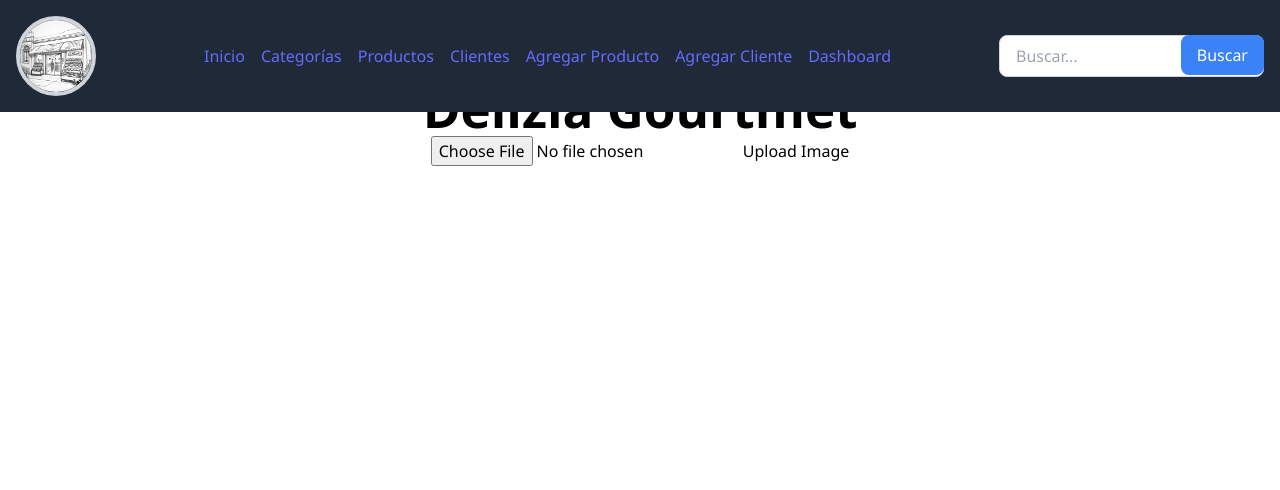
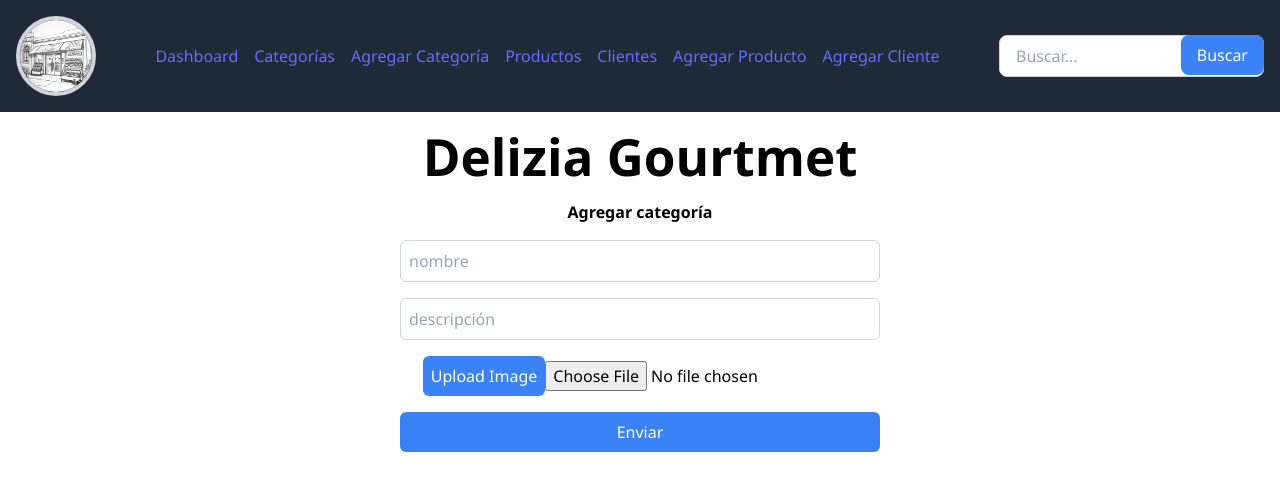
Before and after one commit to BeJotaTriple/Delizia-Gourmet, a React (Vite) app in the folder frontend/: page /add-category in a window 1280 px wide. Shown: the top 490 px of the page. Built offline with nearby package versions, Linux system fonts and the light colour scheme; no server answers.

Commit message:
Creación del formulario para agregar categorías

```diff
--- a/frontend/src/App.tsx
+++ b/frontend/src/App.tsx
@@ -6,7 +6,7 @@
 import Clients from './components/Clients'
 import Products from './components/Products'
 import AddClient from './components/AddClient'
-import UploadImage from './components/UploadImage'
+import AddCategory from './components/AddCategory'
 
 function App() {
   return (
@@ -15,9 +15,9 @@
         <h1 className='font-bold w-full'>Delizia Gourtmet</h1>
       </header>
       <Navbar />
-      <UploadImage />
       <Routes>
         <Route path='/categorias' element={<Categorias />} />
+        <Route path='/add-category' element={<AddCategory />} />
         <Route path='/add-product' element={<AddProduct />} />
         <Route path='/clientes' element={<Clients />} />
         <Route path='/add-client' element={<AddClient />} />
--- /dev/null
+++ b/frontend/src/components/AddCategory.tsx
@@ -0,0 +1,68 @@
+import React, { useState } from 'react';
+import axios from 'axios';
+import apiClient from '../api/apiClient';
+import styles from '../style';
+
+const AddCategory: React.FC = () => {
+  //Creación del formulario
+  const [formData, setFormData] = useState({
+    name: '',
+    description: '',
+    image: ''
+  });
+  const [image, setImage] = useState<File | null>(null);
+
+  const handleSubmit = async (e: React.FormEvent) => {
+    e.preventDefault();
+    try {
+      await apiClient.post('api/categories/', formData);
+      alert('Category registered sucessfully');
+    } catch (error) {
+      alert('Error registering category');
+    }
+  };
+
+  // Manejo de imagen para cloudify
+  const handleImageChange = (e: React.ChangeEvent<HTMLInputElement>) => {
+    if (e.target.files) {
+      setImage(e.target.files[0]);
+    }
+  };
+
+  const handleUpload = async () => {
+    if (image) {
+      const formDataImage = new FormData();
+      formDataImage.append('file', image);
+      formDataImage.append('upload_preset', 'ml_default');
+
+      try {
+        const response = await axios.post('https://api.cloudinary.com/v1_1/dl8mgmlbq/image/upload', formDataImage);
+        const imageUrl = response.data.secure_url;
+        setFormData({...formData, image: imageUrl});
+        // Enviar la URL de la imagen a tu backend para almacenarla en la base de datos
+        console.log('Image URL saved to database:', imageUrl);
+      } catch (error) {
+        console.error('Error uploading image:', error);
+      }
+    }
+  };
+
+  return (
+    <form onSubmit={handleSubmit} className="max-w-lg mx-auto p-4">
+      <div className="flex flex-col space-y-4">
+        <h2 className="font-bold w-full">Agregar categoría</h2>
+        <input type="text" placeholder="nombre" onChange={e => setFormData({ ...formData, name: e.target.value })}
+          className={`${styles.inputForm}`} />
+        <input type="text" placeholder="descripción" onChange={e => setFormData({ ...formData, description: e.target.value })}
+          className={`${styles.inputForm}`} />
+        <div>
+          <button onClick={handleUpload} className={`${styles.buttonForm}`}>Upload Image</button>
+          <input type="file" onChange={handleImageChange} />
+        </div>
+        <button type="submit" className={`${styles.buttonForm}`}>Enviar</button>
+      </div>
+    </form>
+  )
+};
+
+export default AddCategory;
--- a/frontend/src/components/Navbar.tsx
+++ b/frontend/src/components/Navbar.tsx
@@ -15,13 +15,13 @@
             <img src={logo} alt="" className="w-20 h-20 rounded-full border-4 border-gray-300"/>
                 {/* Menu en pantalla grande */}
                 <div className="hidden md:flex space-x-4">
-                    <Link to='/inicio'>Inicio</Link>
+                    <Link to='/dashboard'>Dashboard</Link>
                     <Link to='/categorias'>Categorías</Link>
+                    <Link to='/add-category'>Agregar Categoría</Link>
                     <Link to='/products'>Productos</Link>
                     <Link to='/clientes'>Clientes</Link>
                     <Link to='/add-product'>Agregar Producto</Link>
                     <Link to='/add-client'>Agregar Cliente</Link>
-                    <Link to='/dashboard'>Dashboard</Link>
                 </div>
 
                 <div className="md:block relative">
@@ -47,13 +47,13 @@
             {/* Menu desplegable en pantalla pequeña */}
             <div className={`${isOpen ? 'block' : 'hidden'} md:hidden`}>
                 <div className="flex flex-col mt-2">
-                    <Link to='/inicio'>Inicio</Link>
+                    <Link to='/dashboard'>Dashboard</Link>
                     <Link to='/categorias'>Categorías</Link>
+                    <Link to='/add-category'>Agregar Categoría</Link>
                     <Link to='/products'>Productos</Link>
                     <Link to='/clientes'>Clientes</Link>
                     <Link to='/add-product'>Agregar Producto</Link>
                     <Link to='/add-client'>Agregar Cliente</Link>
-                    <Link to='/dashboard'>Dashboard</Link>
                 </div>
             </div>
         </nav>
--- a/frontend/src/components/UploadImage.tsx
+++ /dev/null
@@ -1,39 +0,0 @@
-import React, { useState } from 'react';
-import axios from 'axios';
-
-const UploadImage: React.FC = () => {
-  const [image, setImage] = useState<File | null>(null);
-
-  const handleImageChange = (e: React.ChangeEvent<HTMLInputElement>) => {
-    if (e.target.files) {
-      setImage(e.target.files[0]);
-    }
-  };
-
-  const handleUpload = async () => {
-    if (image) {
-      const formData = new FormData();
-      formData.append('file', image);
-      formData.append('upload_preset', 'ml_default');
-
-      try {
-        const response = await axios.post('https://api.cloudinary.com/v1_1/dl8mgmlbq/image/upload', formData);
-        const imageUrl = response.data.secure_url;
-
-        // Enviar la URL de la imagen a tu backend para almacenarla en la base de datos
-        console.log('Image URL saved to database:', imageUrl);
-      } catch (error) {
-        console.error('Error uploading image:', error);
-      }
-    }
-  };
-
-  return (
-    <div>
-      <input type="file" onChange={handleImageChange} />
-      <button onClick={handleUpload}>Upload Image</button>
-    </div>
-  );
-};
-
-export default UploadImage;
--- a/frontend/src/index.css
+++ b/frontend/src/index.css
@@ -30,7 +30,7 @@
 }
 
 header {
-  margin-top: 5rem;
+  margin-top: 8rem;
 }
 
 h1 {
```
